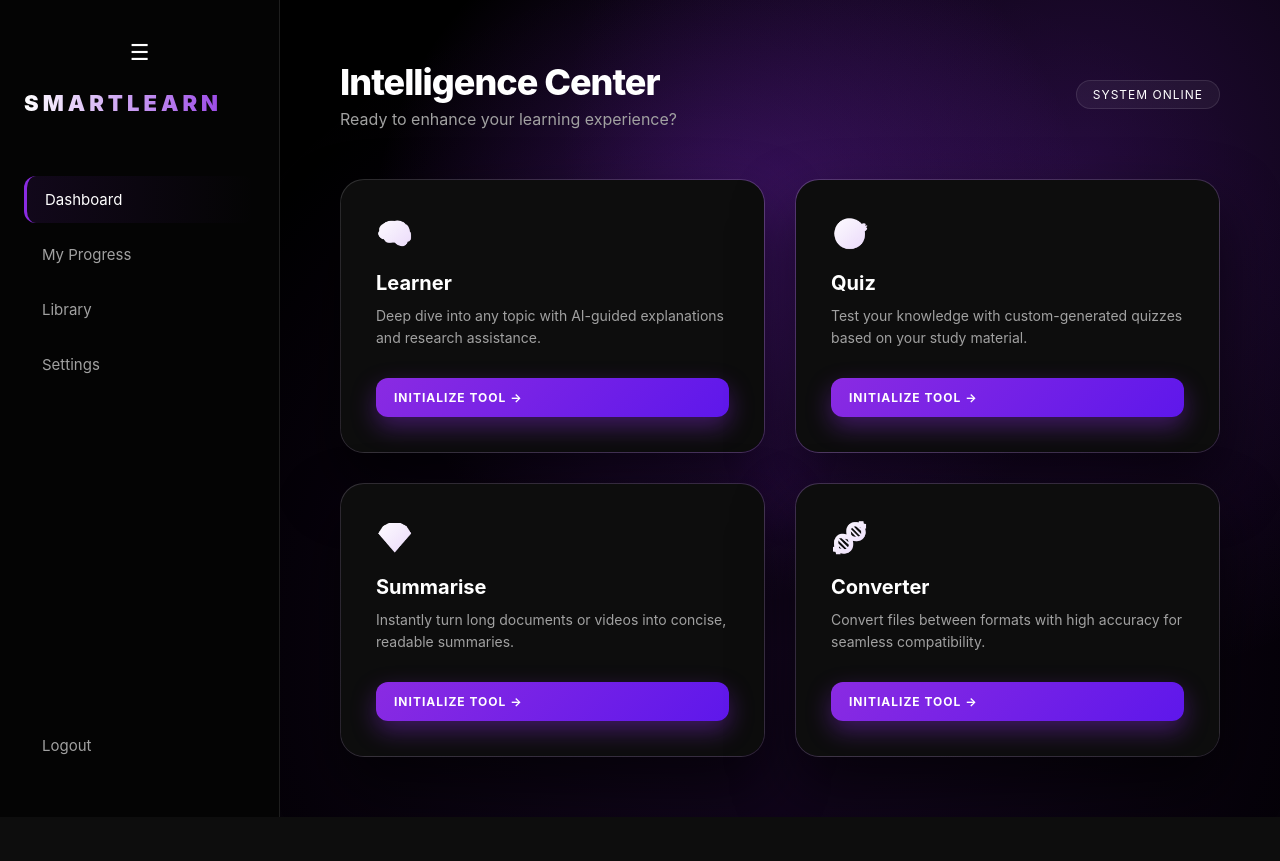
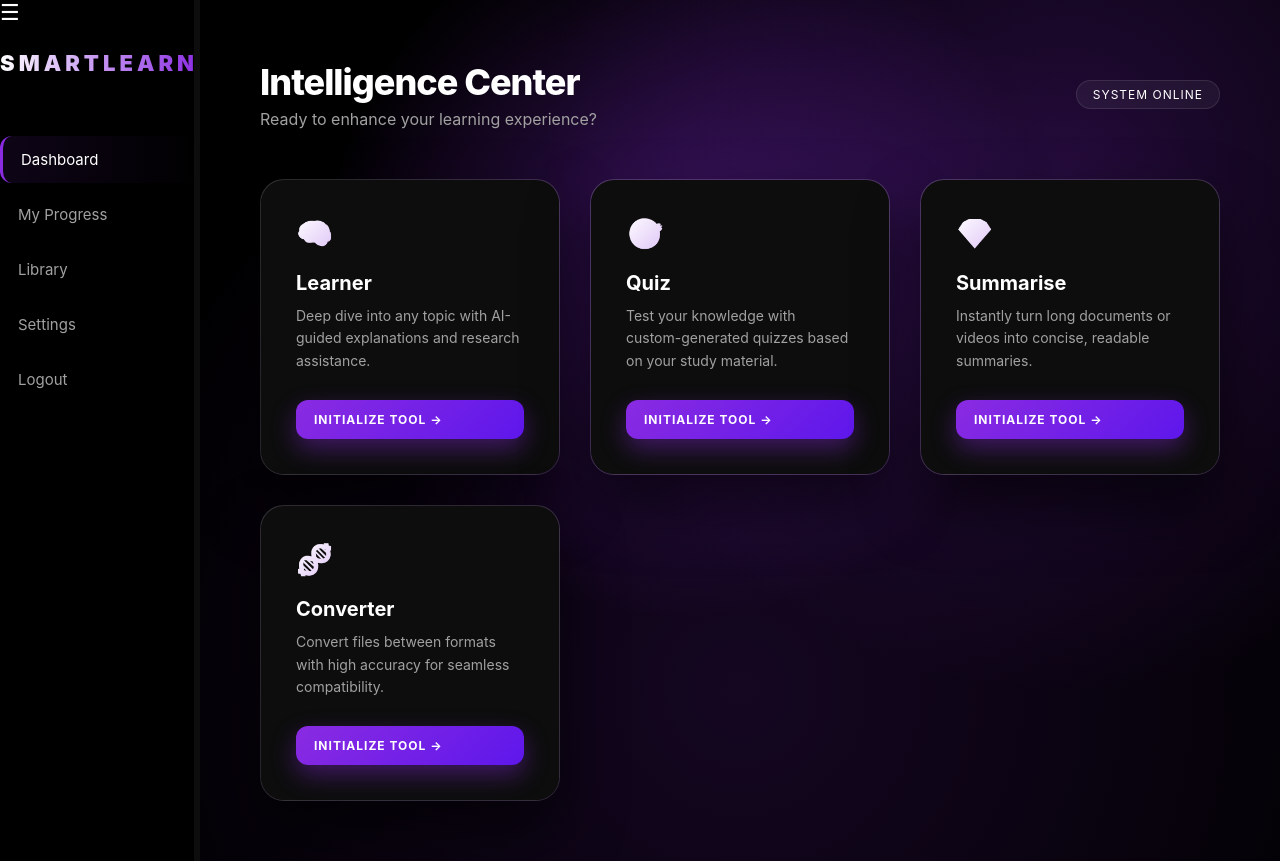
Before and after one commit to SaikatxAlpha/SmartLearn, a Flask app: page /dashboard in a window 1280 px wide. Before the commit the page ends 817 px from the top, so only its background shows below. Run offline with Flask 3, Linux system fonts and the light colour scheme.

Commit message:
Dashborad SLide

```diff
--- a/templates/dashboard.html
+++ b/templates/dashboard.html
@@ -27,26 +27,26 @@
         }
 
 
-        /* --- SIDEBAR --- */
-        .sidebar {
-            width: 280px;
-            border-right: 1px solid var(--border-soft);
-            padding: 40px 24px;
-            display: flex;
-            flex-direction: column;
-            background: rgba(5, 5, 5, 0.8);
-            backdrop-filter: blur(20px);
-        }
+/* Sidebar resize line */
+.sidebar {
+    position: relative;
+    min-width: 200px;
+    max-width: 420px;
+}
 
-        /* Sidebar slide behavior */
-        .sidebar {
-            transition: transform 0.35s ease;
-        }
+.sidebar-resizer {
+    position: absolute;
+    top: 0;
+    right: 0;
+    width: 6px;
+    height: 100%;
+    cursor: ew-resize;
+    background: rgba(255,255,255,0.05);
+}
 
-        /* Hidden state */
-        .sidebar.collapsed {
-            transform: translateX(-220px);
-        }
+.sidebar-resizer:hover {
+    background: rgba(138,43,226,0.4);
+}
 
         /* Toggle button */
         .sidebar-toggle {
@@ -277,6 +277,8 @@ h3 {
             <a href="#" class="nav-link">Settings</a>
         </nav>
         <a href="login.html" class="nav-link logout">Logout</a>
+
+        <div class="sidebar-resizer"></div>
     </aside>
 
     <main class="main">
@@ -336,5 +338,33 @@ toggle.addEventListener('click', () => {
 });
 </script>
 
+
+<script>
+const sidebar = document.querySelector('.sidebar');
+const resizer = document.querySelector('.sidebar-resizer');
+
+let isResizing = false;
+
+resizer.addEventListener('mousedown', () => {
+    isResizing = true;
+    document.body.style.cursor = 'ew-resize';
+});
+
+document.addEventListener('mousemove', (e) => {
+    if (!isResizing) return;
+
+    const newWidth = e.clientX;
+
+    if (newWidth >= 200 && newWidth <= 420) {
+        sidebar.style.width = newWidth + 'px';
+    }
+});
+
+document.addEventListener('mouseup', () => {
+    isResizing = false;
+    document.body.style.cursor = 'default';
+});
+</script>
+
 </body>
 </html>
```
